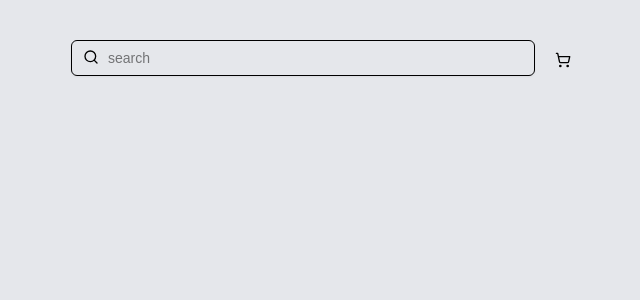
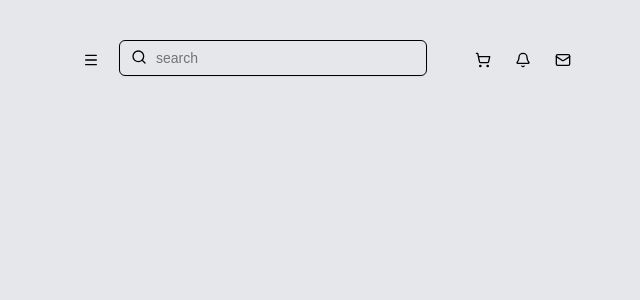
Before and after one commit to dehendywijay/E-Coomercee, a Next.js app in the folder web/: page /home in a window 1280 px wide. Shown: the top 300 px of the page, without its empty margins (313-953 px from the left). Built offline with nearby package versions, Linux system fonts and the light colour scheme.

Commit message:
penambahan icon bell dan mail di home page

```diff
--- a/web/components/dashboard-form.tsx
+++ b/web/components/dashboard-form.tsx
@@ -2,26 +2,57 @@
 
 import React from 'react'
 import { Input } from './ui/input'
-import { Search, ShoppingCart } from 'lucide-react';
+import { AlarmCheckIcon, Bell, Mail, Menu, Search, ShoppingCart } from 'lucide-react';
 import { Button } from './ui/button';
 export function HomeForm(){
   return (
     <section className="flex items-top space-x-2 w-full max-w-lg" >
-      <section className="relative flex-grow">
+      <Button
+        variant="ghost" // Menggunakan varian 'outline' agar terlihat seperti tombol UI
+        size="icon-lg"     // Menggunakan ukuran 'icon' agar tombol menjadi persegi kecil
+        aria-label="Keranjang Belanja"
+
+      >
+        <Menu className="h-5 w-5" />
+      </Button>
+
+        <section className="relative flex-grow ">
           <Search className="absolute left-3 top-4.25 h-4 w-4 -translate-y-1/2 text-muted-foreground"/>
           <Input className="pl-9 w-full"
           type="search"
           placeholder="search"
           />
         </section>
+        <section className="flex ml-7">
           <Button
             variant="ghost" // Menggunakan varian 'outline' agar terlihat seperti tombol UI
             size="icon-lg"     // Menggunakan ukuran 'icon' agar tombol menjadi persegi kecil
             aria-label="Keranjang Belanja"
 
           >
-        <ShoppingCart className="h-5 w-5" />
+            <ShoppingCart className="h-5 w-5 " />
           </Button>
+
+          <Button
+            variant="ghost" // Menggunakan varian 'outline' agar terlihat seperti tombol UI
+            size="icon-lg"     // Menggunakan ukuran 'icon' agar tombol menjadi persegi kecil
+            aria-label="Keranjang Belanja"
+
+          >
+            <Bell className="h-5 w-5" />
+          </Button>
+
+          <Button
+            variant="ghost" // Menggunakan varian 'outline' agar terlihat seperti tombol UI
+            size="icon-lg"     // Menggunakan ukuran 'icon' agar tombol menjadi persegi kecil
+            aria-label="Keranjang Belanja"
+
+          >
+            <Mail className="h-5 w-5" />
+          </Button>
+
+        </section>
+
     </section>
   )
 }
```
Lines whose indentation alone changed are shown as unchanged.
